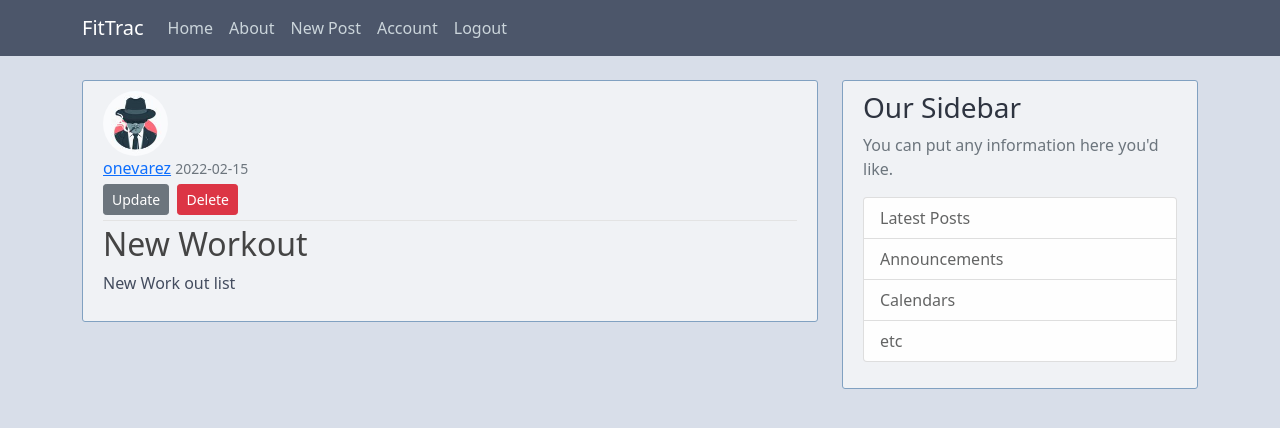
After one commit to nevarezomar/capstone, a Flask app: page /post/1 in a window 1280 px wide. The commit adds this page. Shown: the top 428 px of the page. Run offline with Flask 2, Linux system fonts and the light colour scheme; a user stored in the database is signed in; data comes from the database, SQL or seed files in the repository; both versions use the stored data as it was after the commit.

Commit message:
Users can update and delete workouts

```diff
--- a/application/routes.py
+++ b/application/routes.py
@@ -1,7 +1,7 @@
 import secrets
 import os
 from PIL import Image
-from flask import render_template, url_for, flash, redirect, request
+from flask import render_template, url_for, flash, redirect, request, abort
 from application import application, db, bcrypt
 from application.forms import RegistrationForm, LoginForm, UpdateAccountForm, PostFrom
 from application.models import User, Workout
@@ -94,4 +94,39 @@
         db.session.commit()
         flash('Your post has been created!', 'success')
         return redirect(url_for('home'))
-    return render_template('new_post.html', title='New Post', form=form)
+    return render_template('new_post.html', title='New Post', form=form, legend='New Post')
+
+@application.route("/post/<int:post_id>")
+@login_required
+def post(post_id):
+    post = Workout.query.get_or_404(post_id)
+    return render_template('post.html', title=post.title, post=post)
+
+@application.route("/post/<int:post_id>/update", methods=['GET', 'POST'])
+@login_required
+def update_post(post_id):
+    post = Workout.query.get_or_404(post_id)
+    if post.member != current_user:
+        abort(403)
+    form = PostFrom()
+    if form.validate_on_submit():
+        post.title = form.title.data
+        post.content = form.content.data
+        db.session.commit()
+        flash('Post has been updated!', 'success')
+        return redirect(url_for('post', post_id=post.id))
+    elif request.method == 'GET':
+        form.title.data = post.title
+        form.content.data = post.content
+    return render_template('new_post.html', title='Update Post', form=form, legend='Update Post')
+
+@application.route("/post/<int:post_id>/delete", methods=['POST'])
+@login_required
+def delete_post(post_id):
+    post = Workout.query.get_or_404(post_id)
+    if post.member != current_user:
+        abort(403)
+    db.session.delete(post)
+    db.session.commit()
+    flash('Your post has been deleted!', 'success')
+    return redirect(url_for('home'))
--- a/application/templates/base.html
+++ b/application/templates/base.html
@@ -11,9 +11,9 @@
     <link rel="stylesheet" type="text/css" href="{{ url_for('static', filename='main.css')}}">
 
     {% if title %}
-        <title>Flask Blog - {{ title }}</title>
+        <title>FitTrac - {{ title }}</title>
     {% else %}
-        <title>Flask Blog</title>
+        <title>FitTrac</title>
     {% endif %}
 </head>
 <body>
@@ -26,8 +26,8 @@
             </button>
             <div class="collapse navbar-collapse" id="navbarToggle">
             <div class="navbar-nav mr-auto">
-                <a class="nav-item nav-link" href="/">Home</a>
-                <a class="nav-item nav-link" href="/about">About</a>
+              <a class="nav-item nav-link" href="{{ url_for('home') }}">Home</a>
+              <a class="nav-item nav-link" href="{{ url_for('about') }}">About</a>
             </div>
             <!-- Navbar Right Side -->
             <div class="navbar-nav">
--- a/application/templates/home.html
+++ b/application/templates/home.html
@@ -8,7 +8,7 @@
                 <small class="text-muted">{{ post.member.username }}</small>
                 <small class="text-muted">{{ post.workout_date.strftime('%Y-%m-%d') }}</small>
             </div>
-            <h2><a class="article-title" href="#">{{ post.title }}</a></h2>
+            <h2><a class="article-title" href="{{ url_for('post', post_id=post.id) }}">{{ post.title }}</a></h2>
             <p class="article-content">{{ post.content }}</p>
             </div>
         </article>
--- a/application/templates/new_post.html
+++ b/application/templates/new_post.html
@@ -4,7 +4,7 @@
         <form method="POST" action="#">
             {{ form.hidden_tag() }}
             <fieldset class="form-group">
-                <legend class="border-bottom mb-4">New Post</legend>
+                <legend class="border-bottom mb-4">{{ legend }}</legend>
                 <div class="form-group">
                     {{ form.title.label(class="form-control-label") }}
                     {% if form.title.errors %}
@@ -33,7 +33,7 @@
                 </div>
             </fieldset>
             <div class="form-group">
-                {{ form.submit(class="btn btn-outline-info") }}
+                {{ form.submit(class="btn btn-outline-info mt-2") }}
             </div>
         </form>
     </div>
--- /dev/null
+++ b/application/templates/post.html
@@ -0,0 +1,39 @@
+{% extends "base.html" %}
+{% block content %}
+  <article class="media content-section">
+    <img class="rounded-circle article-img" src="{{ url_for('static', filename='profile_pics/' + post.member.image_file) }}">
+    <div class="media-body">
+      <div class="article-metadata">
+        <a class="mr-2" href="#">{{ post.member.username }}</a>
+        <small class="text-muted">{{ post.workout_date.strftime('%Y-%m-%d') }}</small>
+        {% if post.member == current_user %}
+          <div>
+            <a class="btn btn-secondary btn-sm mt-1 mb-1" href="{{ url_for('update_post', post_id=post.id) }}">Update</a>
+            <button type="button" class="btn btn-danger btn-sm m-1" data-bs-toggle="modal" data-bs-target="#deleteModal">Delete</button>
+          </div>
+        {% endif %}
+      </div>
+      <h2 class="article-title">{{ post.title }}</h2>
+      <p class="article-content">{{ post.content }}</p>
+    </div>
+  </article>
+  <!-- Modal -->
+  <div class="modal fade" id="deleteModal" tabindex="-1" role="dialog" aria-labelledby="deleteModalLabel" aria-hidden="true">
+    <div class="modal-dialog" role="document">
+      <div class="modal-content">
+        <div class="modal-header">
+          <h5 class="modal-title" id="deleteModalLabel">Delete Post?</h5>
+          <button type="button" class="close" data-dismiss="modal" aria-label="Close">
+            <span aria-hidden="true">&times;</span>
+          </button>
+        </div>
+        <div class="modal-footer">
+          <button type="button" class="btn btn-secondary" data-dismiss="modal">Close</button>
+          <form action="{{ url_for('delete_post', post_id=post.id) }}" method="POST">
+            <input class="btn btn-danger" type="submit" value="Delete">
+          </form>
+        </div>
+      </div>
+    </div>
+  </div>
+{% endblock content %}
```
Also changed, not shown: application/site.db. Lines whose indentation alone changed are shown as unchanged.
